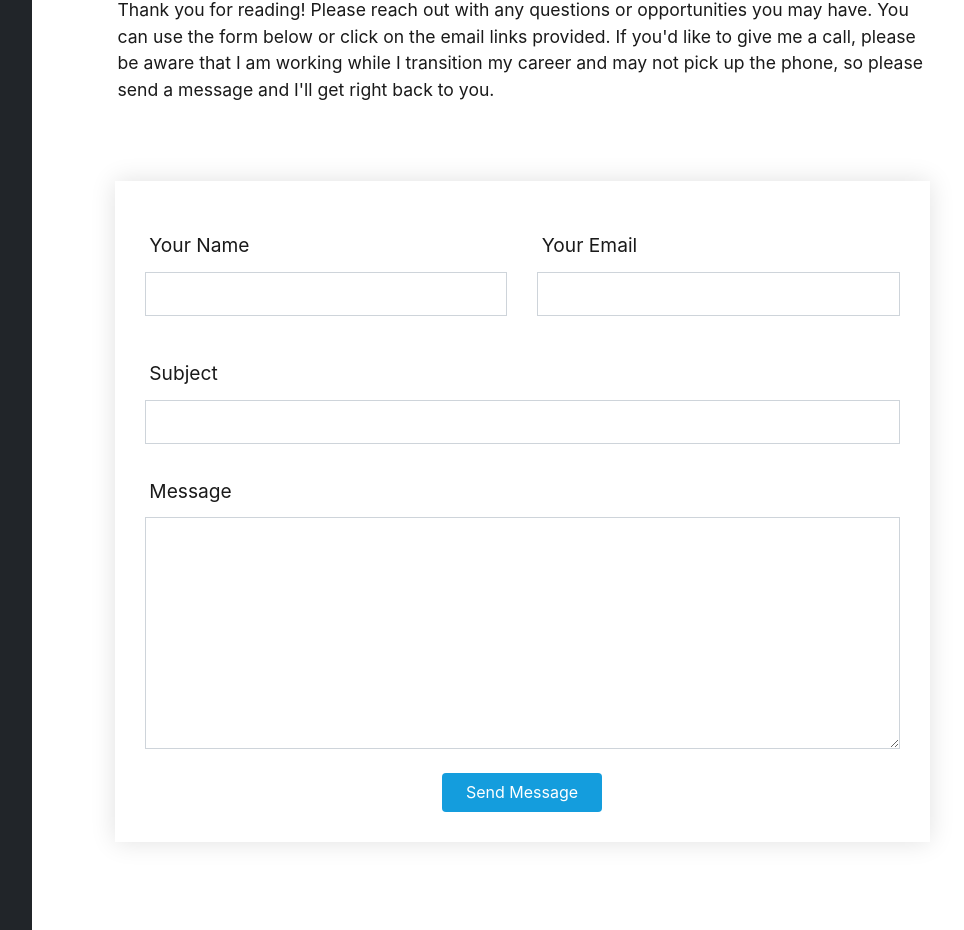
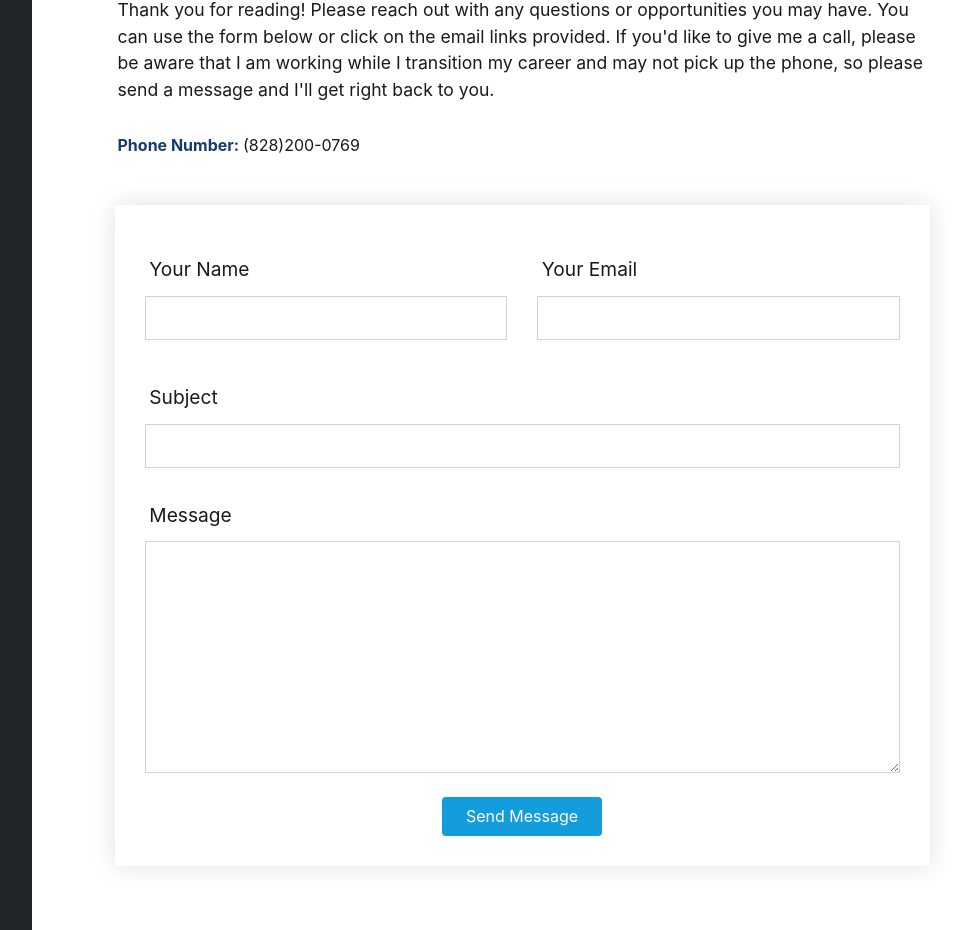
Before and after one commit to neffej/react-portfolio, a React (Create React App) app: page / in a window 1280 px wide. Shown: the part 4170-5100 px from the top of the page, without its empty margins (268-1232 px from the left). Built offline with nearby package versions, Linux system fonts and the light colour scheme; the HTML template or start-up script is replaced by a standard one.

Commit message:
contact info

```diff
--- a/src/components/Header.js
+++ b/src/components/Header.js
@@ -14,7 +14,7 @@ export default function Header({ currentPage, handlePageChange }){
                             <a href="https://www.linkedin.com/in/eric-james-neff/" target="_blank" className='linkedIn col-2'><i className="fa-brands fa-linkedin fs-3"></i></a>
                             <a href="https://github.com/neffej" target="_blank" className='github col-2'><i className="fa-brands fa-github fs-3"></i></a>
                             <a href="mailto:eric.j.neff@gmail.com" target="_blank" className='email col-2'><i className="fa-regular fa-envelope fs-3"></i></a>
-                            <a className='phone col-2'><i className="fa-solid fa-phone fs-3"></i></a>
+                            <a href="#contact" className='phone col-2'><i className="fa-solid fa-phone fs-3"></i></a>
                         </div>
                         <div className='container-fluid' id='navigation'>
                             <ul className='navbar-nav me-auto'>
--- a/src/components/pages/Contact.css
+++ b/src/components/pages/Contact.css
@@ -5,6 +5,9 @@
     padding-bottom: 130px;
   }
 
+.contact .phone {
+  color: #173b6c
+}
   .contact .info {
     padding: 30px;
     background: #fff;
--- a/src/components/pages/Contact.js
+++ b/src/components/pages/Contact.js
@@ -9,6 +9,7 @@ export default function Contact(){
                     <h2>Contact</h2>
                     <p>Thank you for reading! Please reach out with any questions or opportunities you may have. You can use the form below or click on the email links provided. If you'd like to give me a call, please be aware that I am working while I transition my career and may not pick up the phone, so please send a message and I'll get right back to you.</p>
                 </div>
+                <div><span id="phone" className='phone fw-bold'>Phone Number: </span>(828)200-0769</div>
                 <div className='row aos-init aos-animate' data-aos="fade-in">
                     <div className='mt-5 mt-lg-00 d-flex align-items-stretch'>
                         <form className='php-email-form'>
--- a/src/components/pages/Projects/Home.js
+++ b/src/components/pages/Projects/Home.js
@@ -14,7 +14,7 @@ import Work from '../../assets/network.gif'
 
 export default function Home(){
     return(
-<section id='portfolio-container' className='portfolio'>
+    <section id='portfolio-container' className='portfolio'>
             <div className='container'>
                 <div className='section-title'>
                     <h2>Portfolio</h2>
```
Also changed, not shown: src/components/Navigation.js (+6 -6 lines), src/components/Portfolio.js (+0 -44 lines).
